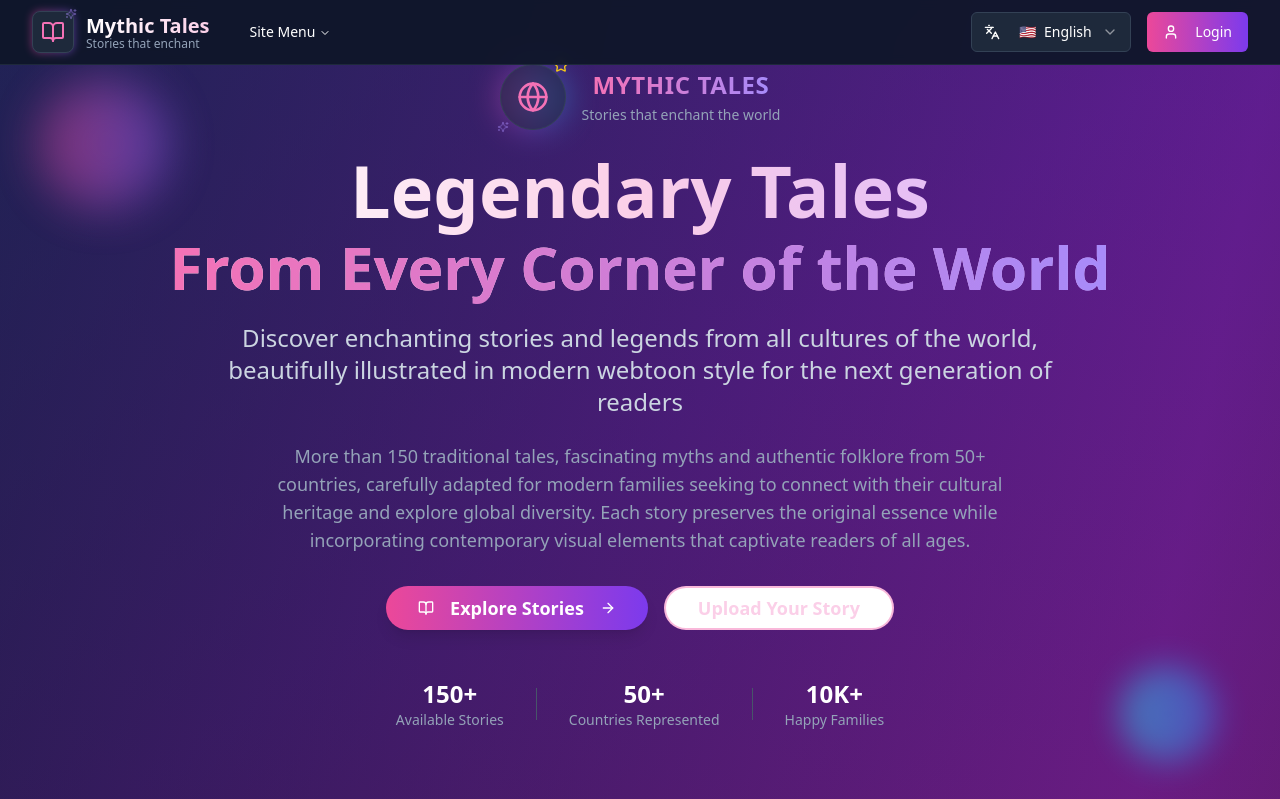
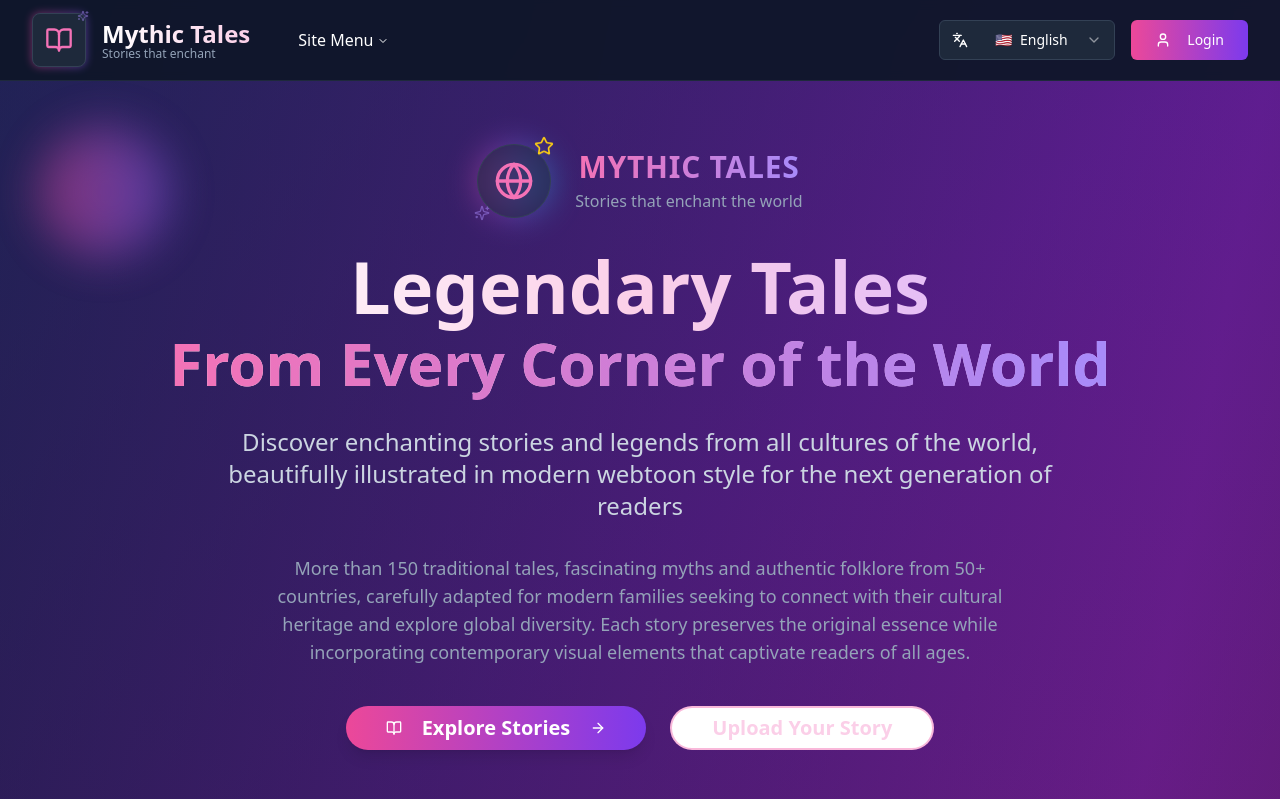
Before and after one commit to adrybecca/webtoon-tales-unfold, a React (Vite) app: page / in a window 1280 px wide. Shown: the top 799 px of the page. Built offline with nearby package versions, Linux system fonts and the light colour scheme.

Commit message:
Fix header and hero layout
Adjusted header and hero section layout to prevent overlapping and improve visual clarity.

```diff
--- a/src/components/Header.tsx
+++ b/src/components/Header.tsx
@@ -67,20 +67,20 @@ export const Header = () => {
   return (
     <header className="fixed top-0 left-0 right-0 z-50 bg-slate-900/95 backdrop-blur-sm border-b border-slate-800">
       <div className="max-w-7xl mx-auto px-4 sm:px-6 lg:px-8">
-        <div className="flex items-center justify-between h-16">
+        <div className="flex items-center justify-between h-20">
           {/* Left Section: Logo and Navigation */}
-          <div className="flex items-center space-x-6">
+          <div className="flex items-center space-x-8">
             {/* Enhanced Logo */}
             <div className="flex items-center group cursor-pointer">
               <div className="relative">
                 <div className="absolute inset-0 bg-gradient-to-r from-pink-500 to-violet-500 rounded-lg blur-sm opacity-50 group-hover:opacity-75 transition-opacity" />
-                <div className="relative bg-slate-800 rounded-lg p-2 border border-slate-700 group-hover:border-pink-400/50 transition-colors">
-                  <BookOpen className="w-6 h-6 text-pink-400" />
+                <div className="relative bg-slate-800 rounded-lg p-3 border border-slate-700 group-hover:border-pink-400/50 transition-colors">
+                  <BookOpen className="w-7 h-7 text-pink-400" />
                   <Sparkles className="w-3 h-3 text-violet-400 absolute -top-1 -right-1 animate-pulse" />
                 </div>
               </div>
-              <div className="ml-3">
-                <span className="text-xl font-bold bg-gradient-to-r from-white to-pink-200 bg-clip-text text-transparent">
+              <div className="ml-4">
+                <span className="text-2xl font-bold bg-gradient-to-r from-white to-pink-200 bg-clip-text text-transparent">
                   Mythic Tales
                 </span>
                 <div className="text-xs text-slate-400 -mt-1">Stories that enchant</div>
@@ -88,14 +88,14 @@ export const Header = () => {
             </div>
 
             {/* Desktop Navigation Menu */}
-            <div className="hidden md:block">
+            <div className="hidden lg:block">
               <NavigationMenu>
                 <NavigationMenuList>
                   <NavigationMenuItem>
-                    <NavigationMenuTrigger className="bg-transparent text-white hover:text-pink-400 data-[state=open]:text-pink-400">
+                    <NavigationMenuTrigger className="bg-transparent text-white hover:text-pink-400 data-[state=open]:text-pink-400 text-base px-4 py-2">
                       Site Menu
                     </NavigationMenuTrigger>
-                    <NavigationMenuContent className="bg-slate-800 border-slate-700">
+                    <NavigationMenuContent className="bg-slate-800 border-slate-700 z-50">
                       <div className="grid gap-2 p-4 w-64">
                         {menuItems.map((item) => (
                           <a
@@ -119,11 +119,11 @@ export const Header = () => {
           <div className="hidden md:flex items-center space-x-4">
             {/* Language Selector */}
             <Select value={selectedLanguage} onValueChange={handleLanguageChange}>
-              <SelectTrigger className="w-40 bg-slate-800 border-slate-700 text-white">
+              <SelectTrigger className="w-44 bg-slate-800 border-slate-700 text-white hover:bg-slate-700 transition-colors">
                 <Languages className="w-4 h-4 mr-2" />
                 <SelectValue />
               </SelectTrigger>
-              <SelectContent className="bg-slate-800 border-slate-700">
+              <SelectContent className="bg-slate-800 border-slate-700 z-50">
                 {languages.map((language) => (
                   <SelectItem key={language.code} value={language.code} className="text-white hover:bg-slate-700">
                     <span className="flex items-center">
@@ -138,7 +138,7 @@ export const Header = () => {
             {/* Login Button */}
             <Button
               onClick={handleLoginClick}
-              className="bg-gradient-to-r from-pink-500 to-violet-600 hover:from-pink-600 hover:to-violet-700 text-white"
+              className="bg-gradient-to-r from-pink-500 to-violet-600 hover:from-pink-600 hover:to-violet-700 text-white px-6 py-2"
             >
               <User className="w-4 h-4 mr-2" />
               Login
@@ -152,7 +152,7 @@ export const Header = () => {
               <SelectTrigger className="w-16 bg-slate-800 border-slate-700 text-white">
                 <Languages className="w-4 h-4" />
               </SelectTrigger>
-              <SelectContent className="bg-slate-800 border-slate-700">
+              <SelectContent className="bg-slate-800 border-slate-700 z-50">
                 {languages.map((language) => (
                   <SelectItem key={language.code} value={language.code} className="text-white hover:bg-slate-700">
                     <span className="flex items-center">
@@ -187,7 +187,7 @@ export const Header = () => {
 
         {/* Mobile Navigation */}
         {isMobileMenuOpen && (
-          <div className="md:hidden">
+          <div className="lg:hidden">
             <div className="px-2 pt-2 pb-3 space-y-1 bg-slate-800/95 rounded-lg mt-2">
               {menuItems.map((item) => (
                 <a
--- a/src/components/Hero.tsx
+++ b/src/components/Hero.tsx
@@ -11,33 +11,33 @@ export const Hero = () => {
   };
 
   return (
-    <section className="relative min-h-screen flex items-center justify-center px-4 overflow-hidden pt-16">
+    <section className="relative min-h-screen flex items-center justify-center px-4 overflow-hidden pt-24">
       {/* Background gradient overlay */}
       <div className="absolute inset-0 bg-gradient-to-br from-indigo-900/50 via-purple-800/30 to-pink-700/20" />
 
       {/* Floating orbs for visual interest */}
-      <div className="absolute top-20 left-10 w-32 h-32 bg-gradient-to-r from-pink-500 to-violet-500 rounded-full blur-xl opacity-20 animate-pulse" />
+      <div className="absolute top-32 left-10 w-32 h-32 bg-gradient-to-r from-pink-500 to-violet-500 rounded-full blur-xl opacity-20 animate-pulse" />
       <div className="absolute bottom-32 right-16 w-24 h-24 bg-gradient-to-r from-cyan-400 to-blue-500 rounded-full blur-lg opacity-30 animate-pulse" />
 
-      <div className="relative z-10 text-center max-w-5xl mx-auto">
-        <div className="flex items-center justify-center mb-6">
+      <div className="relative z-10 text-center max-w-5xl mx-auto py-12">
+        <div className="flex items-center justify-center mb-8">
           <div className="relative group">
             <div className="absolute inset-0 bg-gradient-to-r from-pink-500 via-violet-500 to-cyan-500 rounded-full blur-lg opacity-60 group-hover:opacity-80 transition-opacity animate-pulse" />
             <div className="relative bg-slate-800/50 backdrop-blur-sm rounded-full p-4 border border-slate-700">
-              <Globe className="w-8 h-8 text-pink-400" />
-              <Star className="w-4 h-4 text-yellow-400 absolute -top-1 -right-1 animate-bounce" />
-              <Sparkles className="w-3 h-3 text-violet-400 absolute -bottom-1 -left-1 animate-pulse" />
+              <Globe className="w-10 h-10 text-pink-400" />
+              <Star className="w-5 h-5 text-yellow-400 absolute -top-1 -right-1 animate-bounce" />
+              <Sparkles className="w-4 h-4 text-violet-400 absolute -bottom-1 -left-1 animate-pulse" />
             </div>
           </div>
-          <div className="ml-4">
-            <span className="text-pink-400 font-bold text-2xl tracking-wide bg-gradient-to-r from-pink-400 to-violet-400 bg-clip-text text-transparent">
+          <div className="ml-6">
+            <span className="text-pink-400 font-bold text-3xl tracking-wide bg-gradient-to-r from-pink-400 to-violet-400 bg-clip-text text-transparent">
               MYTHIC TALES
             </span>
-            <div className="text-slate-400 text-sm mt-1">Stories that enchant the world</div>
+            <div className="text-slate-400 text-base mt-1">Stories that enchant the world</div>
           </div>
         </div>
 
-        <h1 className="text-5xl md:text-7xl font-bold bg-gradient-to-r from-white via-pink-200 to-purple-300 bg-clip-text text-transparent mb-6 leading-tight">
+        <h1 className="text-5xl md:text-7xl font-bold bg-gradient-to-r from-white via-pink-200 to-purple-300 bg-clip-text text-transparent mb-8 leading-tight">
           Legendary Tales
           <br />
           <span className="text-4xl md:text-6xl bg-gradient-to-r from-pink-400 to-violet-400 bg-clip-text text-transparent">
@@ -45,23 +45,23 @@ export const Hero = () => {
           </span>
         </h1>
 
-        <p className="text-xl md:text-2xl text-slate-300 mb-6 max-w-4xl mx-auto leading-relaxed">
+        <p className="text-xl md:text-2xl text-slate-300 mb-8 max-w-4xl mx-auto leading-relaxed">
           Discover enchanting stories and legends from all cultures of the world, beautifully illustrated in modern webtoon style for the next generation of readers
         </p>
 
-        <p className="text-lg text-slate-400 mb-8 max-w-3xl mx-auto">
+        <p className="text-lg text-slate-400 mb-10 max-w-3xl mx-auto">
           More than 150 traditional tales, fascinating myths and authentic folklore from 50+ countries, carefully adapted for modern families seeking to connect with their cultural heritage and explore global diversity. Each story preserves the original essence while incorporating contemporary visual elements that captivate readers of all ages.
         </p>
 
-        <div className="flex flex-col sm:flex-row gap-4 justify-center items-center">
+        <div className="flex flex-col sm:flex-row gap-6 justify-center items-center mb-16">
           <Button
             size="lg"
             onClick={handleBrowseStoriesClick}
-            className="bg-gradient-to-r from-pink-500 to-violet-600 hover:from-pink-600 hover:to-violet-700 text-white px-8 py-4 rounded-full text-lg font-semibold shadow-lg hover:shadow-pink-500/25 transition-all duration-300 transform hover:scale-105"
+            className="bg-gradient-to-r from-pink-500 to-violet-600 hover:from-pink-600 hover:to-violet-700 text-white px-10 py-5 rounded-full text-xl font-semibold shadow-lg hover:shadow-pink-500/25 transition-all duration-300 transform hover:scale-105"
           >
-            <BookOpen className="w-5 h-5 mr-2" />
+            <BookOpen className="w-6 h-6 mr-3" />
             Explore Stories
-            <ArrowRight className="w-5 h-5 ml-2" />
+            <ArrowRight className="w-6 h-6 ml-3" />
           </Button>
 
           <Button
@@ -73,32 +73,32 @@ export const Hero = () => {
                 uploadSection.scrollIntoView({ behavior: 'smooth' });
               }
             }}
-            className="border-2 border-pink-400/50 text-pink-200 hover:bg-pink-400/10 px-8 py-4 rounded-full text-lg font-semibold backdrop-blur-sm"
+            className="border-2 border-pink-400/50 text-pink-200 hover:bg-pink-400/10 px-10 py-5 rounded-full text-xl font-semibold backdrop-blur-sm"
           >
             Upload Your Story
           </Button>
         </div>
 
-        <div className="mt-12 flex items-center justify-center space-x-8 text-slate-400">
+        <div className="flex items-center justify-center space-x-12 text-slate-400 mb-20">
           <div className="text-center">
-            <div className="text-2xl font-bold text-white">150+</div>
+            <div className="text-3xl font-bold text-white">150+</div>
             <div className="text-sm">Available Stories</div>
           </div>
-          <div className="w-px h-8 bg-slate-600" />
+          <div className="w-px h-10 bg-slate-600" />
           <div className="text-center">
-            <div className="text-2xl font-bold text-white">50+</div>
+            <div className="text-3xl font-bold text-white">50+</div>
             <div className="text-sm">Countries Represented</div>
           </div>
-          <div className="w-px h-8 bg-slate-600" />
+          <div className="w-px h-10 bg-slate-600" />
           <div className="text-center">
-            <div className="text-2xl font-bold text-white">10K+</div>
+            <div className="text-3xl font-bold text-white">10K+</div>
             <div className="text-sm">Happy Families</div>
           </div>
         </div>
 
-        <div className="mt-16 text-center">
-          <h3 className="text-2xl font-bold text-white mb-4">Connect with Your Cultural Heritage</h3>
-          <p className="text-slate-400 max-w-2xl mx-auto">
+        <div className="text-center">
+          <h3 className="text-3xl font-bold text-white mb-6">Connect with Your Cultural Heritage</h3>
+          <p className="text-slate-400 max-w-2xl mx-auto text-lg">
             From Japanese dragons to Nordic princesses, from African warriors to ancestral American spirits, each story is a window into the cultural richness of our diverse world.
           </p>
         </div>
```
